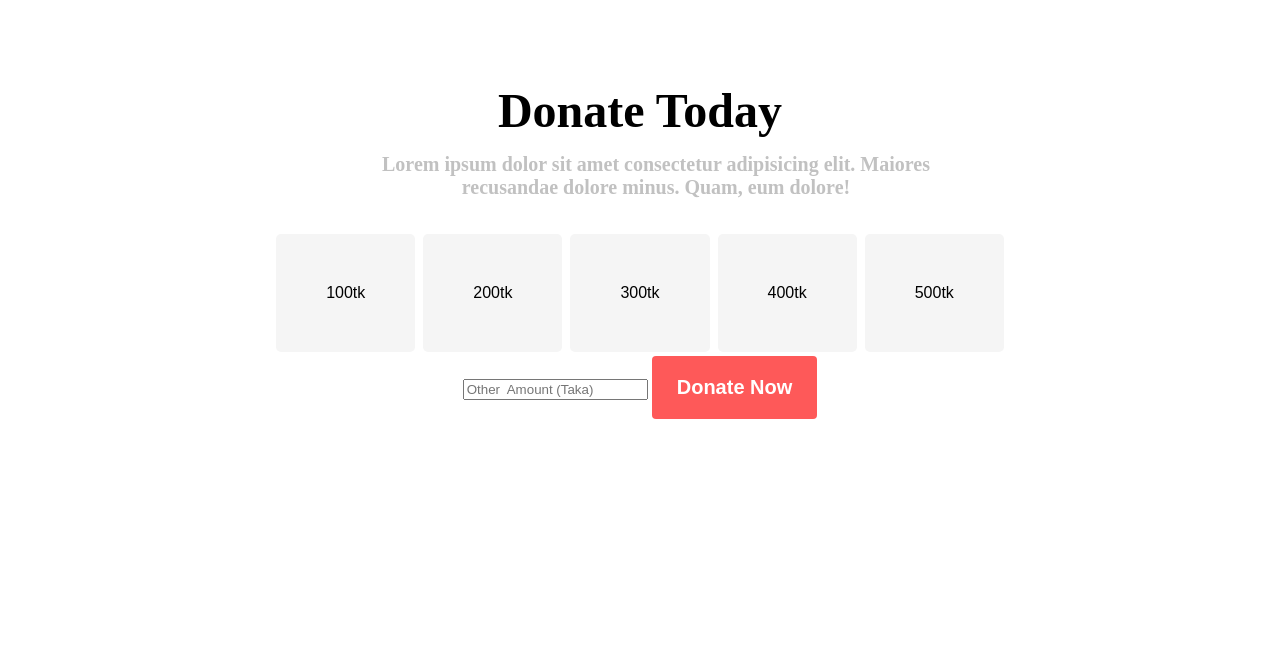
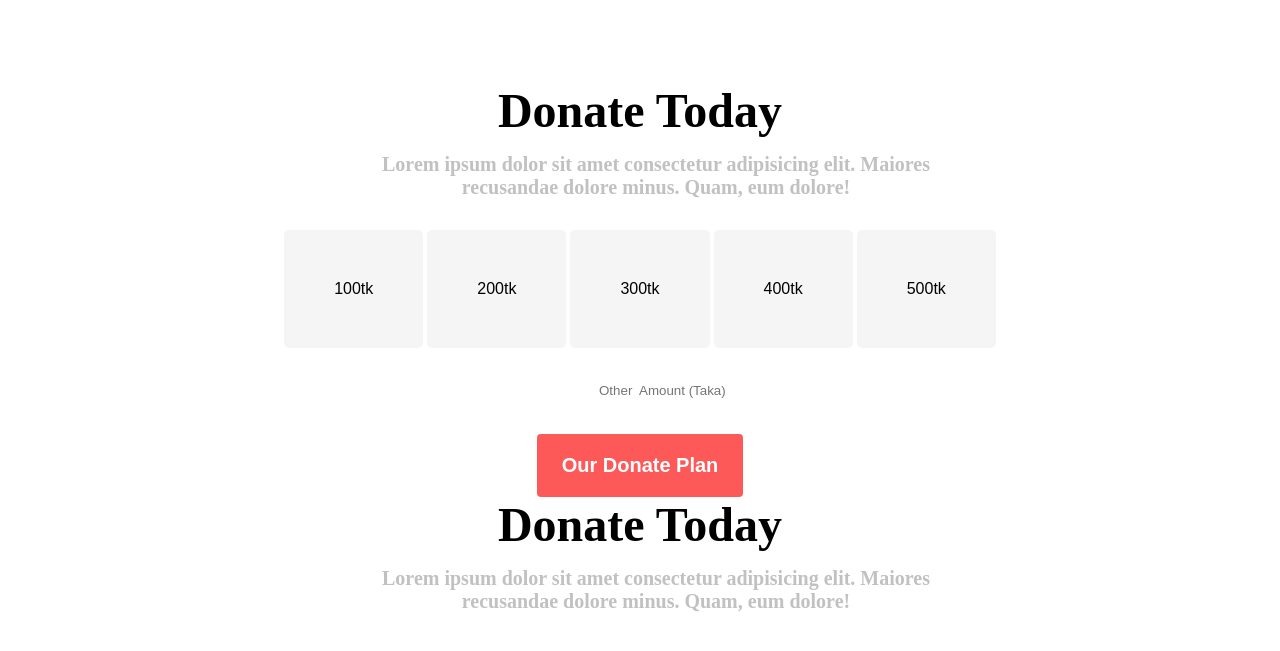
Before and after one commit to maheefaisal/donate-today, a plain HTML site: page index.html in a window 1280 px wide. Shown: the part 675-1326 px from the top of the page. Before the commit the page ends 1199 px from the top, so only its background shows below. Drawn offline with Linux system fonts and the light colour scheme.

Commit message:
styling the doantion today part and addint html in our donate plan

```diff
--- a/css/style.css
+++ b/css/style.css
@@ -36,6 +36,14 @@
   text-align: center;
   padding: 105px 266px;
 }
+.donate-today input{
+    border: none;
+    padding: 0px 271px;
+    display: flex;
+    border-radius: 5px;
+    margin: 35px 0px 36px 62px;
+}
+
 .doante-today-title {
     font-weight: 700;
     font-size: 48px;
@@ -54,17 +62,14 @@
     color: black;
     padding: 50px 50px;
     text-align: center;
-    text-decoration: none;
-    display: inline-block;
     font-size: 16px;
-    margin: 4px 2px;
-    transition-duration: 0.4s;
     cursor: pointer;
     border-radius: 5px;
+
 }
 .donation-today-money-button:hover{
-    background-color: rgb(177, 129, 129);
+    background-color: rgb(201, 123, 123);
     color: rgb(27, 25, 25);
-    border: 1px solid red;
+
 
 }
--- a/index.html
+++ b/index.html
@@ -24,7 +24,8 @@
             <h1 class="doante-today-title">
                 Donate Today
             </h1>
-            <h3 class="donate-today-subtitle">Lorem ipsum dolor sit amet consectetur adipisicing elit. Maiores recusandae dolore minus. Quam, eum dolore!</h3>
+            <h3 class="donate-today-subtitle">Lorem ipsum dolor sit amet consectetur adipisicing elit. Maiores
+                recusandae dolore minus. Quam, eum dolore!</h3>
             <div class="doantion-today-money-selection-btn">
                 <button class="donation-today-money-button btn1">100tk</button>
                 <button class="donation-today-money-button btn1">200tk</button>
@@ -33,7 +34,15 @@
                 <button class="donation-today-money-button btn1">500tk</button>
             </div>
             <input type="text" value="" placeholder="Other  Amount (Taka)">
-        <button class="btn-primary">Donate Now</button>
+            <button class="btn-primary">Our Donate Plan</button>
+            <h1 class="doante-today-title">
+                Donate Today
+            </h1>
+            <h3 class="donate-today-subtitle">Lorem ipsum dolor sit amet consectetur adipisicing elit. Maiores
+                recusandae dolore minus. Quam, eum dolore!</h3>
+        </section>
+        <!-- Our donate plan section  -->
+        <section class="our-donate-plan">
 
         </section>
     </main>
```
